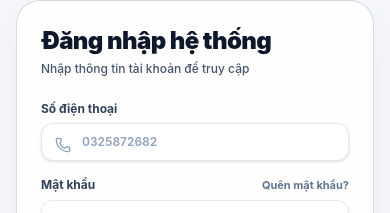
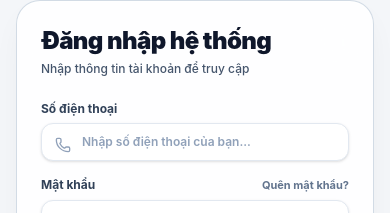
Before and after one commit to phamanhduc8577-hash/badminton-hub, a React (Vite) app in the folder frontend/: page /login in a window 390 px wide. Shown: the part 927-1140 px from the top of the page. Built offline with nearby package versions, Linux system fonts and the light colour scheme; no server answers.

Commit message:
chore: change phone placeholder in LoginView to generic text

```diff
--- a/frontend/src/views/LoginView.tsx
+++ b/frontend/src/views/LoginView.tsx
@@ -279,7 +279,7 @@ export const LoginView: React.FC = () => {
                     <input
                       type="tel"
                       required
-                      placeholder="0325872682"
+                      placeholder="Nhập số điện thoại của bạn..."
                       value={phone}
                       onChange={(e) => setPhone(e.target.value)}
                       className="w-full bg-white border border-slate-200 rounded-xl py-2.5 pl-10 pr-4 text-xs text-slate-900 placeholder:text-slate-400 focus:outline-none focus:border-slate-900 shadow-sm font-semibold"
```
